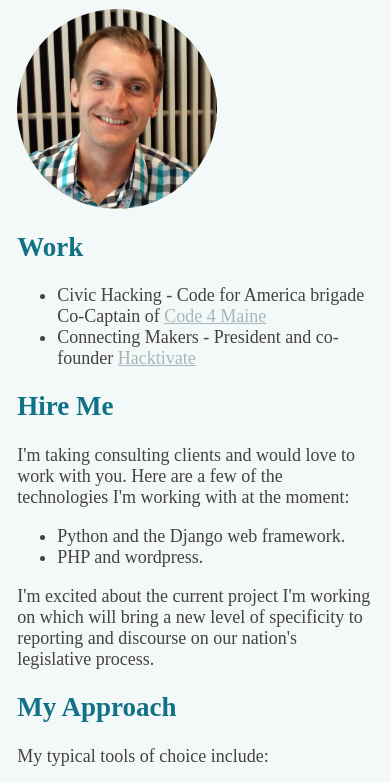
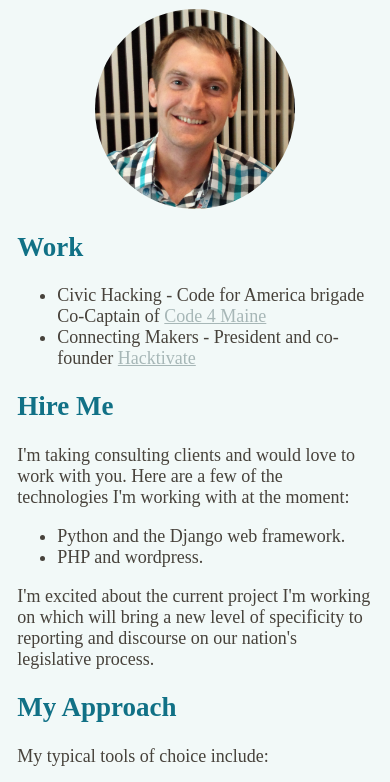
Before and after one commit to garrettwilkin/garrettwilkin_me, a plain HTML site: page www/index.html in a window 390 px wide. Shown: the part 81-863 px from the top of the page. Drawn offline with Linux system fonts and the light colour scheme.

Commit message:
Adding masthead div and centering title and avatar. Using 320px max-width, which is the iPhone portrait viewport width.

```diff
--- a/www/css/style.css
+++ b/www/css/style.css
@@ -2,6 +2,12 @@
 {
   width: 95%;
   margin: 0 auto;
+}
+
+#masthead
+{
+  margin: 0 auto;
+  max-width: 320px;
 }
 
 body
@@ -34,8 +40,9 @@ a
 
 #avatar
 {
-    background: url('../img/avatar_v2_200.jpg') no-repeat;
-    background-size: contain;
+  margin: 0 auto;
+  background: url('../img/avatar_v2_200.jpg') no-repeat;
+  background-size: contain;
 }
 
 .circle-200
--- a/www/index.html
+++ b/www/index.html
@@ -8,8 +8,11 @@
 
   <body>
   <div id="container">
-    <h1>garrettwilkin.me</h1>
-    <div id="avatar" class="circle-200"></div>
+
+    <div id="masthead">
+      <h1>garrettwilkin.me</h1>
+      <div id="avatar" class="circle-200"></div>
+    </div>
 
     <h2>Work</h2>
    <ul>
```
